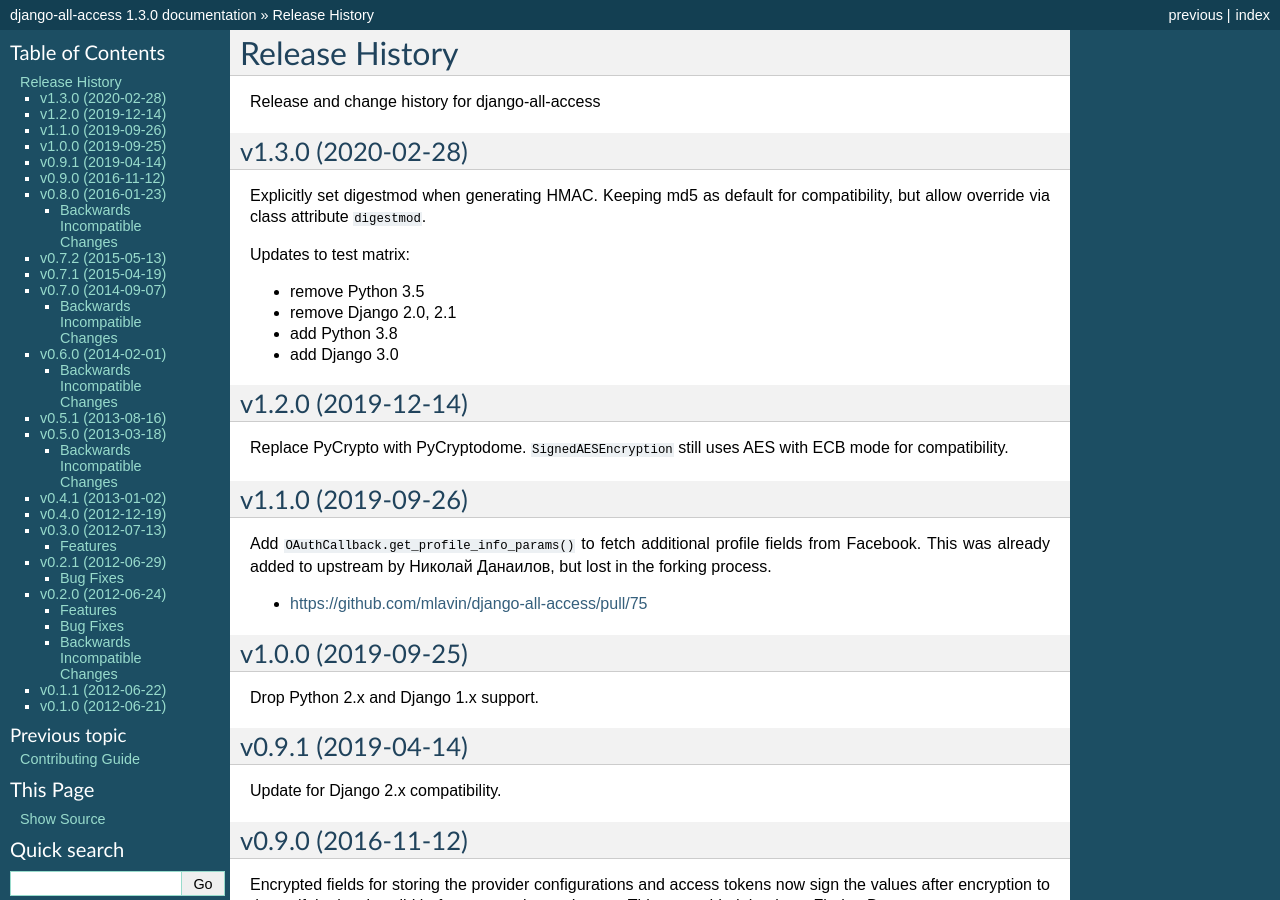
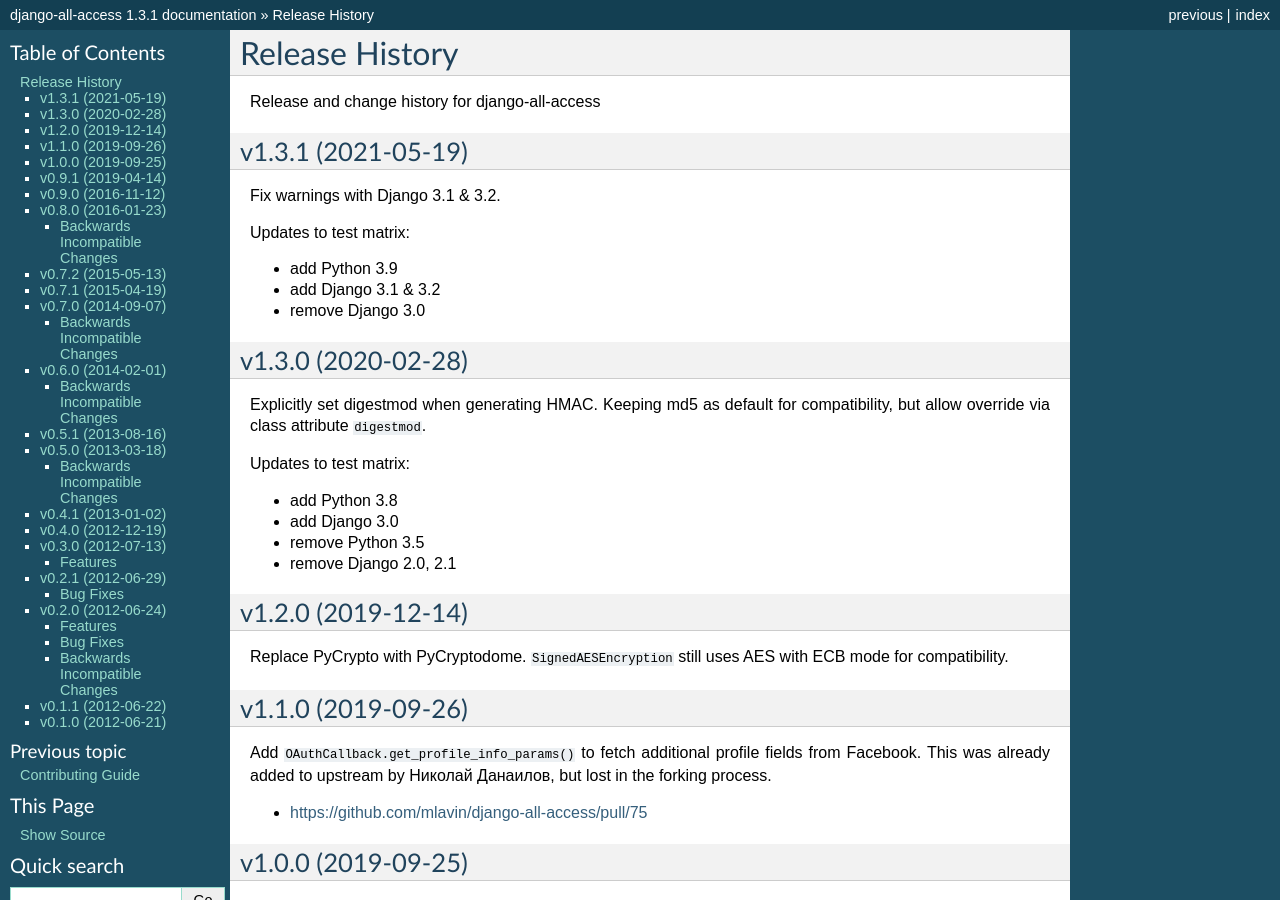
Before and after one commit to mlavin/django-all-access, a Sphinx documentation site: the page built from docs/releases.rst, in a window 1280 px wide and 900 px high. Built offline with Sphinx 7.4.7, drawn with Linux system fonts in a browser that asks for light colours; some of the changed text lies outside the part shown.

Commit message:
Update changelog and set release v1.3.1

```diff
--- a/allaccess/__init__.py
+++ b/allaccess/__init__.py
@@ -2,7 +2,7 @@
 django-all-access is a reusable application for user registration and authentication
 from OAuth 1.0 and OAuth 2.0 providers such as Twitter and Facebook.
 """
-__version__ = '1.3.0'
+__version__ = '1.3.1'
 
 default_app_config = 'allaccess.apps.AllAccessConfig'
 
--- a/docs/releases.rst
+++ b/docs/releases.rst
@@ -2,6 +2,18 @@
 ====================================
 
 Release and change history for django-all-access
+
+
+v1.3.1 (2021-05-19)
+-----------------------------------
+
+Fix warnings with Django 3.1 & 3.2.
+
+Updates to test matrix:
+
+- add Python 3.9
+- add Django 3.1 & 3.2
+- remove Django 3.0
 
 
 v1.3.0 (2020-02-28)
@@ -13,10 +25,10 @@
 
 Updates to test matrix:
 
+- add Python 3.8
+- add Django 3.0
 - remove Python 3.5
 - remove Django 2.0, 2.1
-- add Python 3.8
-- add Django 3.0
 
 
 v1.2.0 (2019-12-14)
```
